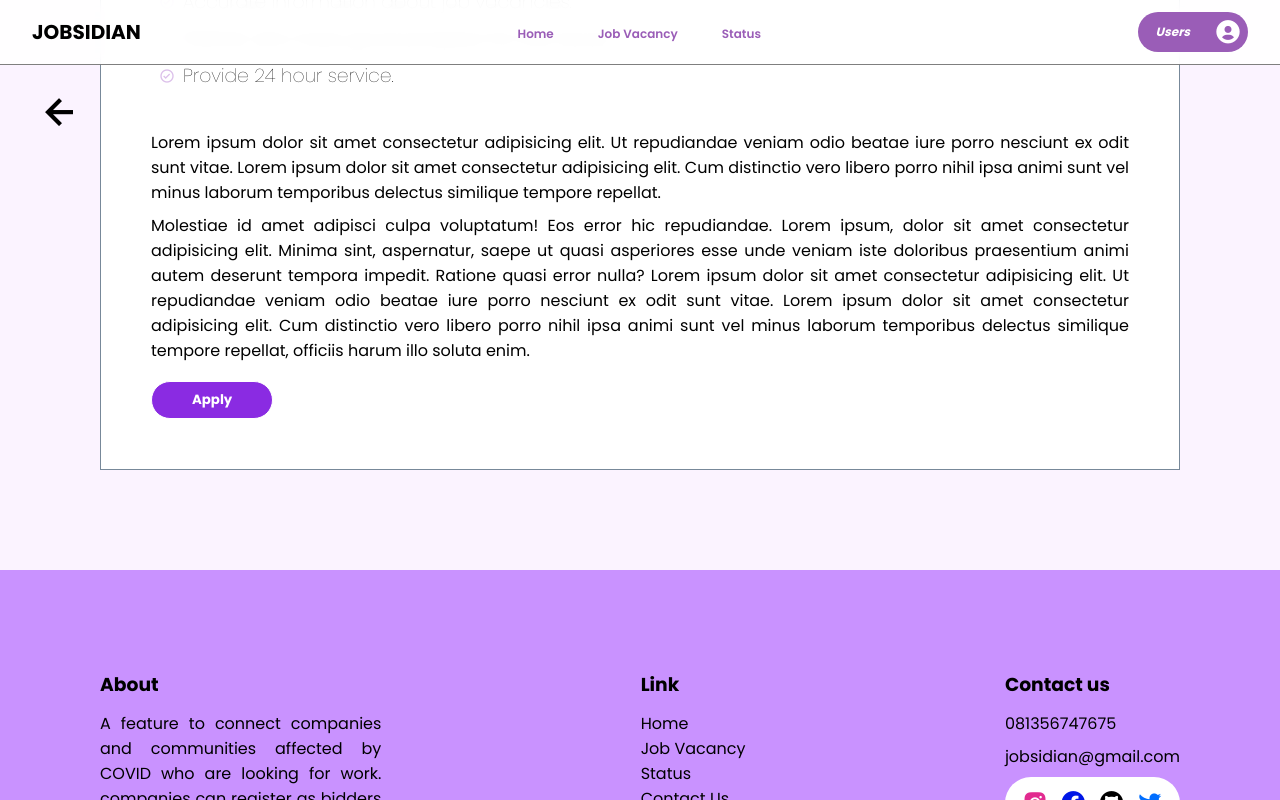
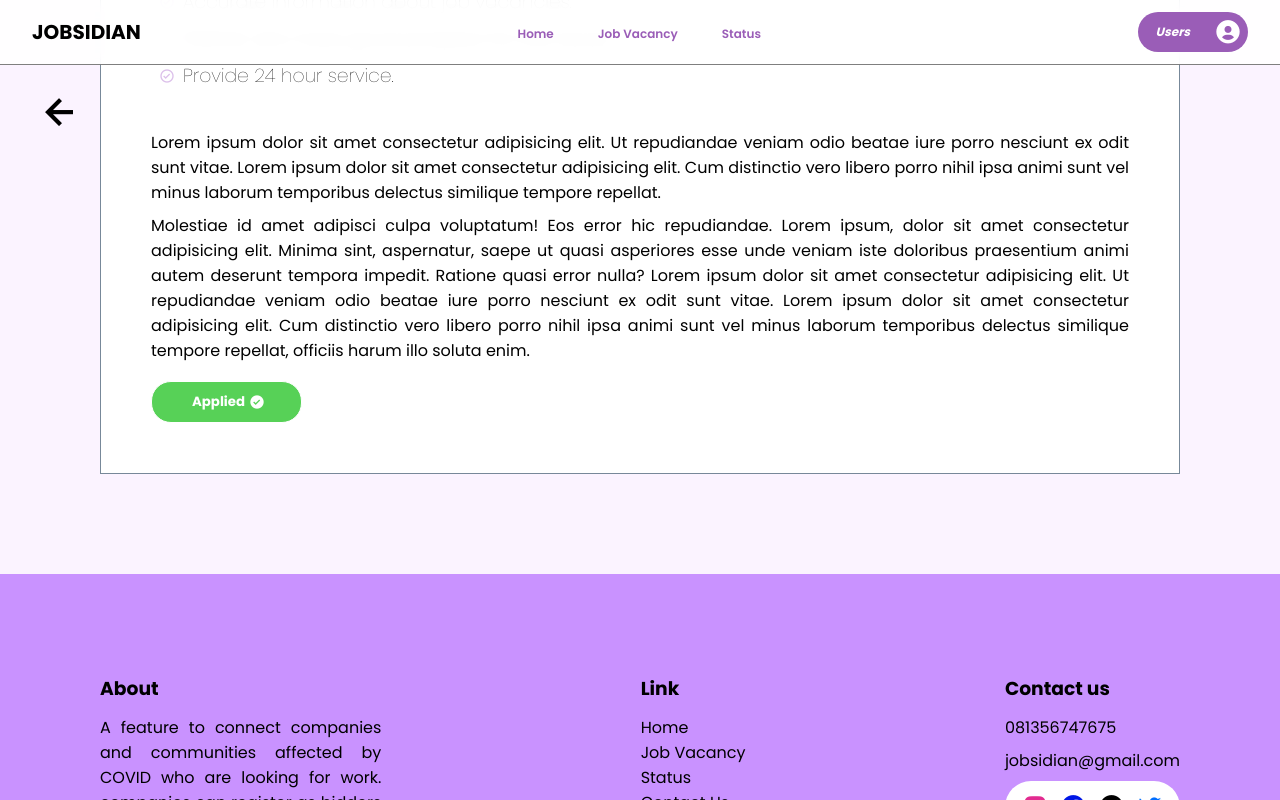
Before and after one commit to FrontEnd-22-jaya/React-FE22, a React (Vite) app: page /JobDetail/1 in a window 1280 px wide. Both pictures are taken after a click on the button "Apply". Shown: the part 614-1414 px from the top of the page. Built offline with nearby package versions, Linux system fonts and the light colour scheme.

Commit message:
Edit alert notification

```diff
--- a/src/Components/JobVacancy/Job.jsx
+++ b/src/Components/JobVacancy/Job.jsx
@@ -68,7 +68,7 @@ const Job = () => {
                 </div>
               </div>{" "}
               <div id="kanan">
-                <div href="#">
+                <div id="parent-btn-detail" href="#">
                   <button
                     onClick={() => handleDetail(item.id)}
                     id="btn-detail"
--- a/src/Pages/JobDetail.jsx
+++ b/src/Pages/JobDetail.jsx
@@ -1,12 +1,28 @@
 import "../assets/css/JobDetail.css";
 
 import { useNavigate } from "react-router-dom";
+import { useState } from "react";
 
 const JobDetail = () => {
   const navigation = useNavigate();
+  const [isLoading, setIsLoading] = useState(false);
+  const [isApply, setIsApply] = useState(false);
 
   const handleBack = () => {
     navigation(`/JobVacancy`);
+  };
+
+  const handleCancelApplied = () => {
+    alert("are you sure want to cancel this job?");
+  };
+
+  const handleApply = () => {
+    setIsApply(!isApply);
+    setIsLoading(true);
+    setTimeout(() => {
+      setIsLoading(false);
+    }, 1500);
+    console.log("succes apply");
   };
 
   return (
@@ -93,7 +109,17 @@ const JobDetail = () => {
             </div>
           </div>
 
-          <button id="btn-apply">Apply</button>
+          <button id="btn" onClick={handleApply}>
+            {isLoading ? (
+              <span id="btn-loading">wait a second...</span>
+            ) : isApply ? (
+              <span onClick={handleCancelApplied} id="btn-applied">
+                Applied <i className="bx bxs-check-circle"></i>
+              </span>
+            ) : (
+              <span id="btn-apply">Apply</span>
+            )}
+          </button>
         </div>
       </div>
     </>
--- a/src/assets/css/JobDetail.css
+++ b/src/assets/css/JobDetail.css
@@ -121,7 +121,70 @@
   margin-bottom: 8px;
 }
 
+#btn {
+  background-color: transparent;
+}
+
 #btn-apply {
+  background-color: blueviolet;
+  color: white;
+  font-weight: 700;
+  padding: 8px 40px;
+  border: 1px solid white;
+  border-radius: 20px;
+  display: flex;
+  justify-content: flex-end;
+  transition: all 0.3s ease-in-out;
+}
+
+#btn-apply:hover {
+  background-color: white;
+  border: 1px solid rgb(187, 113, 255);
+  color: rgb(187, 113, 255);
+  cursor: pointer;
+}
+
+#btn-applied {
+  display: flex;
+  justify-content: center;
+  align-items: center;
+  background-color: rgb(87, 209, 87);
+  color: white;
+  font-weight: 700;
+  padding: 8px 32px 8px 40px;
+  border: 1px solid white;
+  border-radius: 20px;
+  display: flex;
+  justify-content: flex-end;
+  transition: all 0.3s ease-in-out;
+}
+
+@keyframes checkbox {
+  0% {
+    opacity: 0;
+    scale: 0.1;
+    /* transform: translatex(-100px); */
+  }
+  100% {
+    opacity: 1;
+    transform: translatex(1px);
+  }
+}
+
+#btn-applied .bxs-check-circle {
+  font-size: 16px;
+  margin: 4px;
+  animation: checkbox 1s ease;
+}
+
+#btn-applied:hover {
+  background-color: white;
+  border: 1px solid rgb(87, 209, 87);
+  color: rgb(87, 209, 87);
+  cursor: pointer;
+}
+
+#btn-loading {
   background-color: blueviolet;
   color: white;
   font-weight: 700;
@@ -132,10 +195,3 @@
   justify-content: flex-end;
   transition: all 0.2s ease-in-out;
 }
-
-#btn-apply:hover {
-  background-color: white;
-  border: 1px solid rgb(187, 113, 255);
-  color: rgb(187, 113, 255);
-  cursor: pointer;
-}
```
